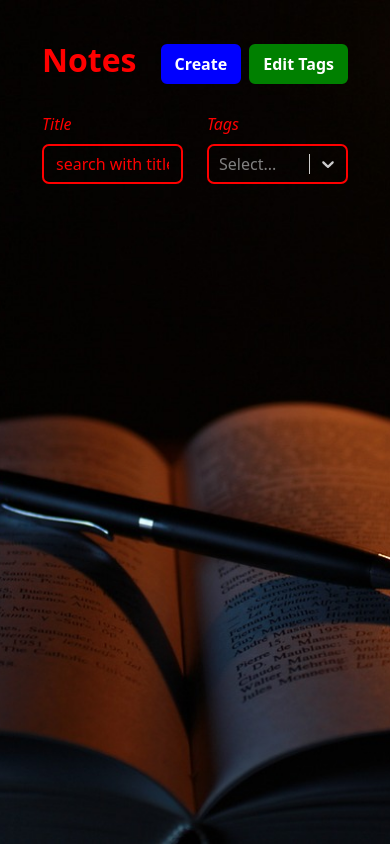
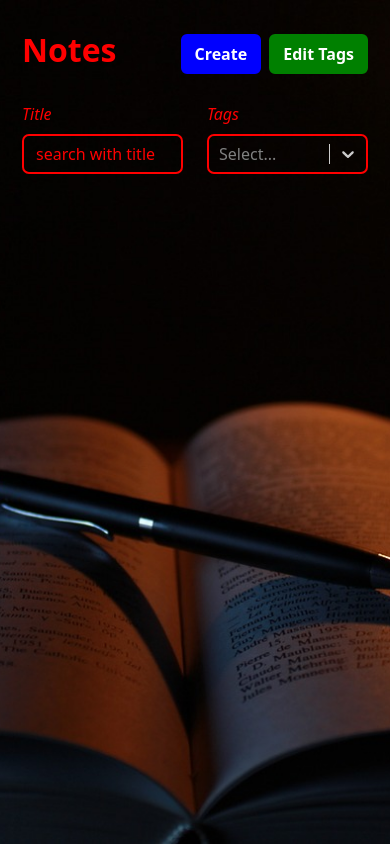
Before and after one commit to OSSwebmaster2003/note-app, a React (Create React App) app: page / in a window 390 px wide. Built offline with nearby package versions, Linux system fonts and the light colour scheme.

Commit message:
project finished

```diff
--- a/src/App.css
+++ b/src/App.css
@@ -165,3 +165,8 @@ button:hover{
 .form__select .css-13cymwt-control .css-1fdsijx-ValueContainer .css-1jqq78o-placeholder{
   color: red;
 }
+@media(max-width : 600px){
+  .project_wrapper{
+    padding: 30px 10px;
+  }
+}
--- a/src/Pages/NoteShow.tsx
+++ b/src/Pages/NoteShow.tsx
@@ -1,7 +1,7 @@
 import React from 'react';
 import { useNote } from './NoteLayout';
-import { Badge, Button, Col, Row, Stack } from 'react-bootstrap';
-import { Link, Navigate, useNavigate } from 'react-router-dom';
+import { Badge, Col, Row, Stack } from 'react-bootstrap';
+import { Link, useNavigate } from 'react-router-dom';
 import { ReactMarkdown } from 'react-markdown/lib/react-markdown';
 
 type NoteProps = {
```
